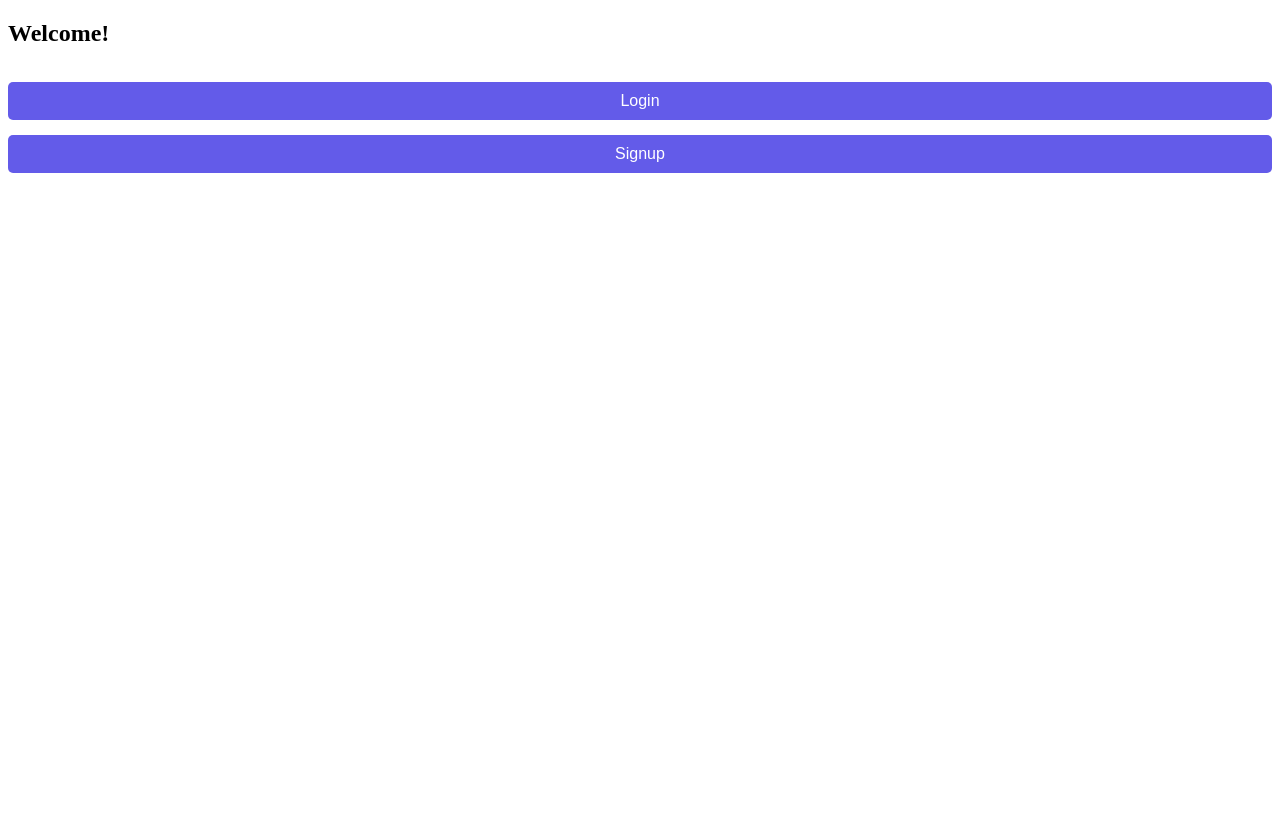
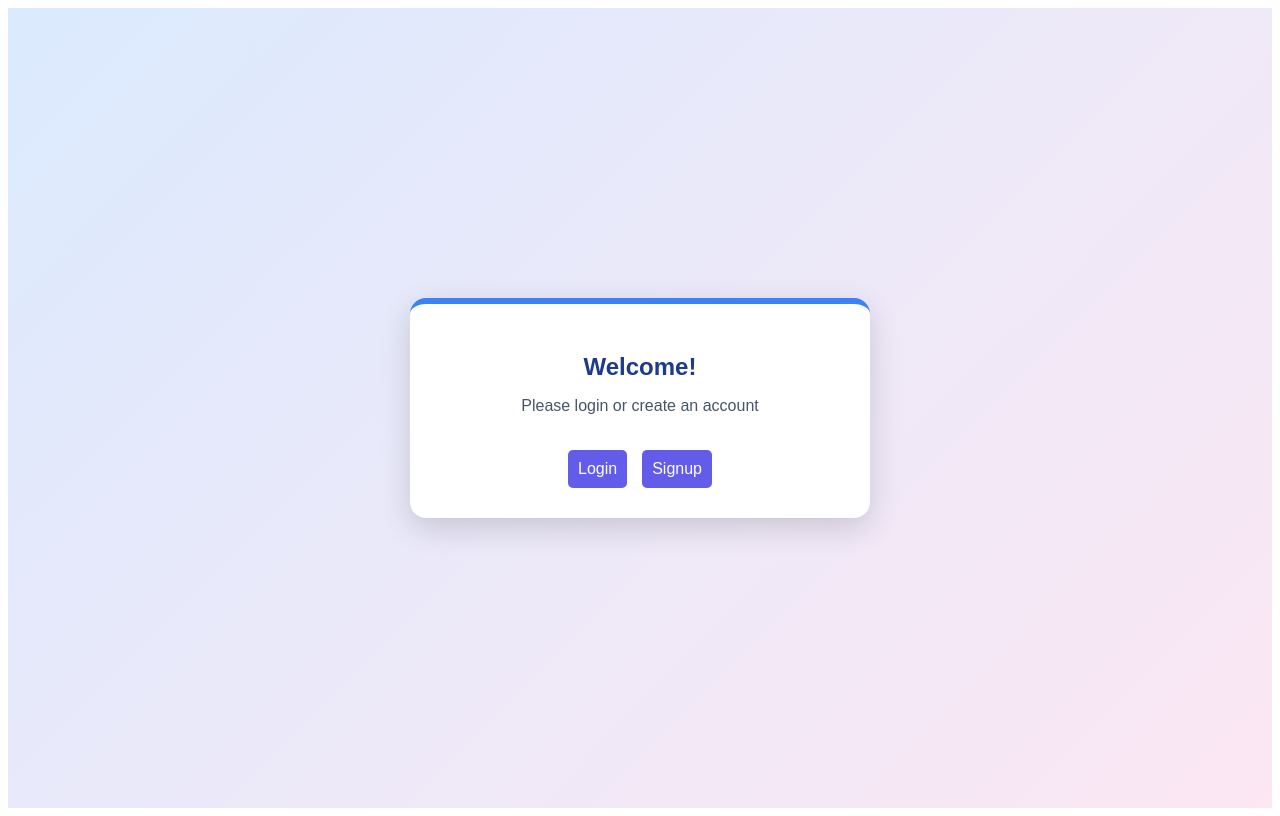
Before and after one commit to bhaktishinde2388/aruba, a React (Vite) app: page / in a window 1280 px wide. Built offline with nearby package versions, Linux system fonts and the light colour scheme.

Commit message:
the logout function provide on home page and the username should also display on home page

```diff
--- a/src/views/Home/Home.css
+++ b/src/views/Home/Home.css
@@ -0,0 +1,34 @@
+.home-container {
+  min-height: 100vh;
+  display: flex;
+  justify-content: center;
+  align-items: center;
+  background: linear-gradient(135deg, #dbeafe, #fce7f3);
+  font-family: Arial, sans-serif;
+}
+
+.home-card {
+  width: 400px;
+  background: #ffffff;
+  padding: 30px;
+  border-radius: 16px;
+  box-shadow: 0 10px 30px rgba(0, 0, 0, 0.15);
+  border-top: 6px solid #3b82f6;
+  text-align: center;
+}
+
+.home-title {
+  color: #1e3a8a;
+  margin-bottom: 10px;
+}
+
+.home-subtitle {
+  color: #475569;
+  margin-bottom: 20px;
+}
+
+.home-buttons {
+  display: flex;
+  justify-content: center;
+  gap: 15px;
+}
--- a/src/views/Home/Home.jsx
+++ b/src/views/Home/Home.jsx
@@ -13,26 +13,42 @@ function Home() {
     }
   }, []);
 
+    const logout = () => {
+    localStorage.removeItem("lastLoginUser");
+    window.location.reload();
+  };
+
+
   return (
 <div className="home-container">
   <div className="home-card">
+
+    <h2 className="home-title">
+      {userName ? `Hello, ${userName} 👋` : "Welcome!"}
+    </h2>
+
+    <p className="home-subtitle">
+      {userName ? "You are logged in successfully" : "Please login or create an account"}
+    </p>
+
+    <div className="home-buttons">
           {userName ? (
-          <h2 className="greeting">Hello, {userName}! 👋</h2>
+            <Button text="Logout" onClick={logout} />
           ) : (
             <>
-            <h2 className="home-title">Welcome!</h2>
-            <div className="home-buttons">
               <Link to="/login">
                 <Button text="Login" />
               </Link>
               <Link to="/signup">
                 <Button text="Signup" />
               </Link>
-            </div>
             </>
       )}
     </div>
+
   </div>
+</div>
+
   );
 }
 
--- a/src/views/Login/Login.jsx
+++ b/src/views/Login/Login.jsx
@@ -42,9 +42,10 @@ function Login() {
       const user = users.find(u => u.email === email && u.password === password);
 
       if (user) {
+        localStorage.setItem("lastLoginUser", JSON.stringify(user));
        toast.success(`Login successful! Welcome, ${user.name}`);
-      setEmail("");
-      setPassword("");
+      // setEmail("");
+      // setPassword("");
 
       navigate("/home");
 
```
Lines whose indentation alone changed are shown as unchanged.
